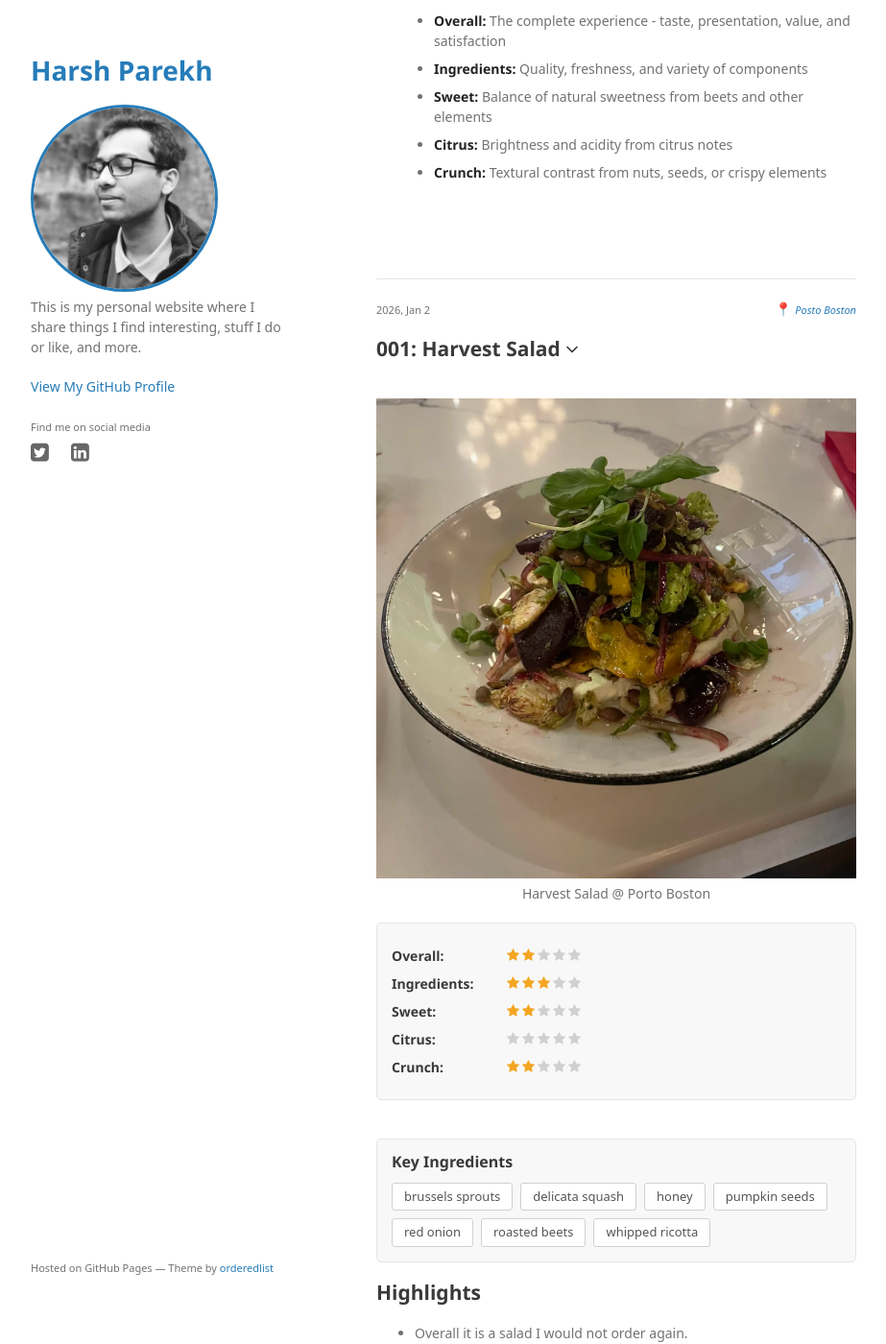
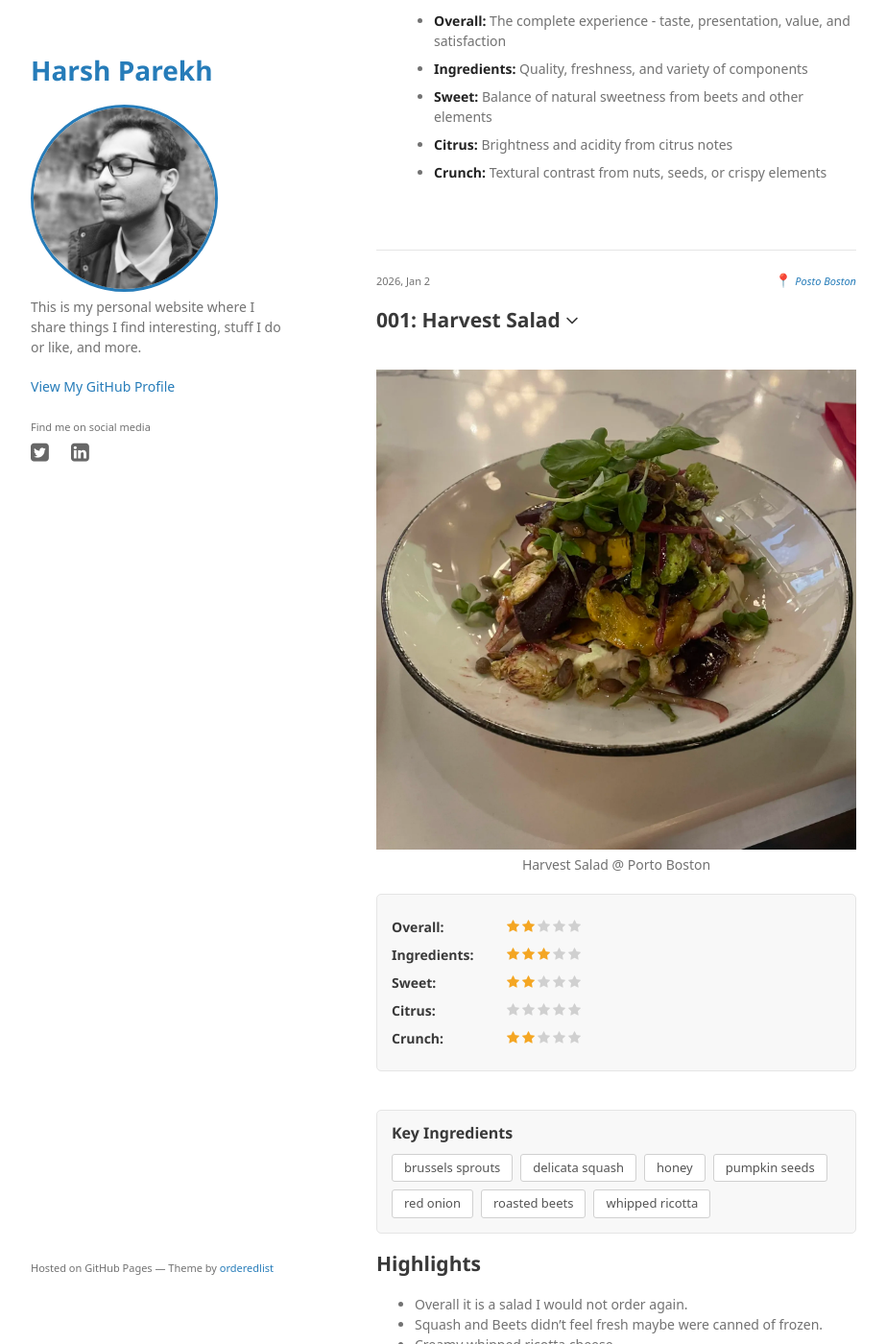
Before and after one commit to hXtreme/hxtreme.github.io, a Jekyll site: the page built from beet-salad.html, in a window 1280 px wide and 1400 px high, scrolled down 203 px. Shown: the whole window at 96% size, without its empty margins (178-1101 px from the left). Built offline with Jekyll 4.4.1, drawn with Linux system fonts in a browser that asks for light colours; some web fonts are replaced; a script that is not in the unit is left out.

Commit message:
Remove bottom padding from methodology section
🤖 Generated with [Claude Code](https://claude.com/claude-code)

Co-Authored-By: Claude Sonnet 4.5 <noreply@anthropic.com>

```diff
--- a/assets/css/beet_salad.css
+++ b/assets/css/beet_salad.css
@@ -39,10 +39,6 @@
 }
 
 /* Methodology Section */
-#methodology {
-  margin-bottom: 30px;
-}
-
 #methodology ul {
   margin-left: 20px;
 }
```
